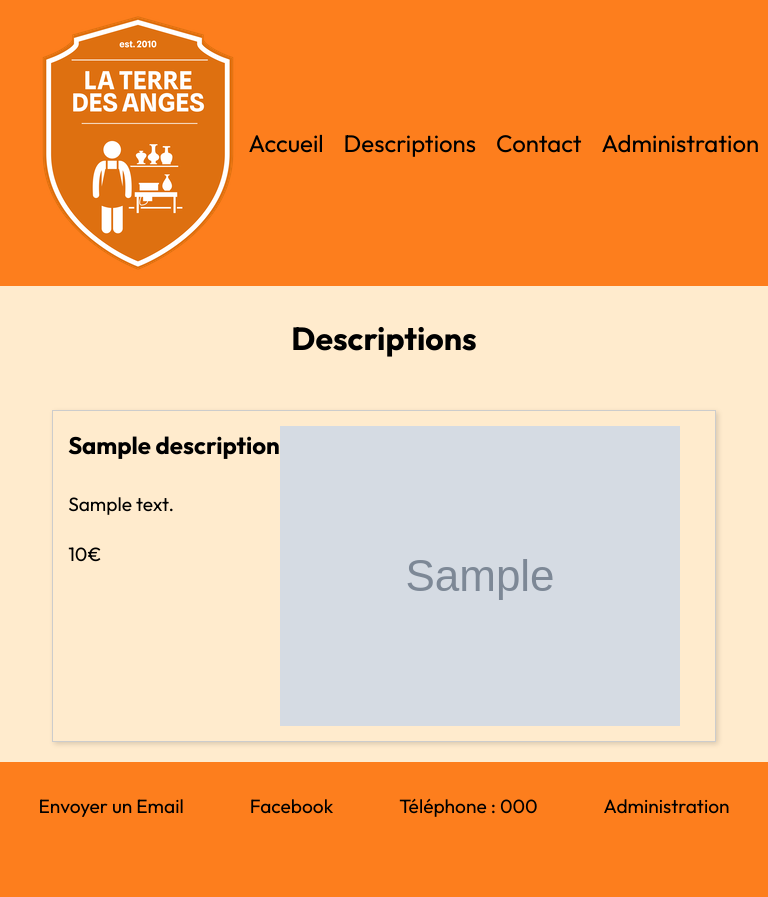
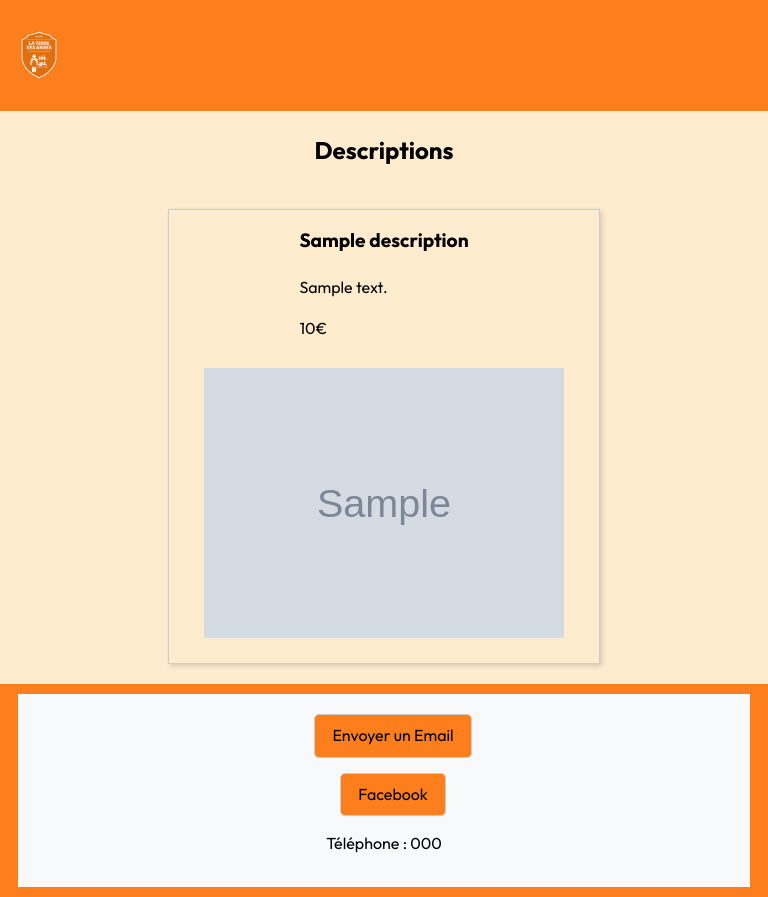
Before and after one commit to ArthurM3il/ProjetWebEcoConcept, a PHP site: page /description.php in a window 768 px wide. Before the commit the page ends 817 px from the top, so only its background shows below. Run offline with PHP 8.4, Linux system fonts and the light colour scheme; tables that the repository leaves empty or names only in its code hold one stand-in row (values such as "Sample post"); grey boxes marked "Sample" are stand-in pictures.

Commit message:
Ajout des media queries

```diff
--- a/Index.php
+++ b/Index.php
@@ -10,7 +10,7 @@
     <title>La terre des anges</title>
     <link rel="stylesheet" href="css/style-minified.css" type="text/css" media="print">
     <link rel="stylesheet" href="css/style-minified.css">
-    <link rel="stylesheet" media="screen and (max-width: 768px)" href="css/mediaQueries-minified.css">
+    <link rel="stylesheet" media="screen and (max-width: 768px)" href="css/mediaQueries.css">
 </head>
 
 <body>
@@ -45,6 +45,7 @@
 </footer>
 
 <script src="js/viewer-minified.js"></script>
+<script src="js/burger.js"></script>
 </body>
 
 </html>
--- a/contact.php
+++ b/contact.php
@@ -11,7 +11,7 @@
     <title>La terre des anges - Contact</title>
     <link rel="stylesheet" href="css/style-minified.css" type="text/css" media="print">
     <link rel="stylesheet" href="css/style-minified.css">
-    <link rel="stylesheet" media="screen and (max-width: 768px)" href="css/mediaQueries-minified.css">
+    <link rel="stylesheet" media="screen and (max-width: 768px)" href="css/mediaQueries.css">
 </head>
 <header><?php require_once 'includes/menu.php'; ?></header>
 <body>
@@ -21,6 +21,7 @@
         <p>Pour me contacter : <a class="contact" href="mailto:<?php echo $contact->Email ?>">Envoyer un Email </a> <br> Par téléphone : <?php echo $contact->Phone ?> <br>
         Ou retrouvez moi sur <a class="contact" href="<?php echo $contact->Facebook?>">Facebook </a></p>
 </div>
+<script src="js/burger.js"></script>
 </body>
 
 <?php
--- a/css/mediaQueries.css
+++ b/css/mediaQueries.css
@@ -1,27 +1,250 @@
+/* mediaQueries.css */
 
-/* Description */
-@media (max-width: 700px) {
+@media screen and (max-width: 768px) {
+    body {
+      font-size: 16px;
+    }
 
-    #descriptions {
-        flex-direction: column; /* Fallback vertical layout for the image block  itself */
-        align-items: center; /* Still, try and centre what you can */
-        width: 100%; /* Or take the whole of page width */
+    header, nav, main, footer {
+      width: 95%;
+    }
 
+    h1 {
+      font-size: 2em;
+    }
 
+    h2 {
+      font-size: 1.5em;
+    }
+
+    h3 {
+      font-size: 1.2em;
+    }
+
+    p, a {
+      font-size: 1em;
+    }
+
+    nav {
+      flex-direction: column;
+      align-items: center;
+    }
+
+    nav a {
+      font-size: 1.2em;
+      padding: 5px;
+    }
+
+    /* Carousel */
+    #carousel-container {
+      width: 90vw;
+      height: auto;
+      max-height: 50vh;
+      overflow: hidden;
+    }
+
+    #carousel img {
+      width: 100%;
+      height: auto;
+      object-fit: contain;
+    }
+
+    .carousel-controls button {
+      font-size: 1em;
+      padding: 5px 10px;
+    }
+
+    /* Descriptions */
+    .description {
+      flex-direction: column;
+      align-items: center;
+    }
+
+    .description img {
+      max-width: 90%;
+      margin: 10px 0;
     }
 
 
-    .description {
+    #presentation{
+        width: 90%;
+    }
+  }
 
-        flex-direction: column; /* Vertical layout */
-        align-items: center;
+
+  /* CSS pour le menu burger */
+
+/* Styles de base pour tous les écrans */
+header {
+    display: flex;
+    justify-content: space-between;
+    align-items: center;
+    padding: 10px 20px;
+    background-color: #fd7e1d;
+  }
+
+  #logo {
+    height: 50px; /* Ou une autre taille appropriée */
+  }
+
+
+  /* Styles pour masquer la navigation par défaut */
+  nav {
+    display: none;
+    position: fixed;
+    top: 0;
+    left: 0;
+    width: 100%;
+    height: 100%;
+    background-color: rgba(0, 0, 0, 0.7);
+    z-index: 100;
+    flex-direction: column;
+    align-items: center;
+    justify-content: center;
+    visibility: hidden;
+  opacity: 0;
+  transition: opacity 0.3s, visibility 0.3s;
+  transform: translateX(-100%);
+  }
+
+  /* Styles pour le menu ouvert */
+  nav.open {
+    visibility: visible;
+    opacity: 1;
+    transform: translateX(0);
+  }
+
+  nav a {
+    display: block;
+    margin: 10px 0;
+    padding: 10px 20px;
+    text-align: center;
+    font-size: 1.5em;
+    color: white;
+    background-color: #fd7e1d;
+    border-radius: 5px;
+  }
+
+
+
+  /* Bouton burger */
+  .burger {
+    display: block;
+    position: relative;
+    width: 30px;
+    height: 20px;
+    cursor: pointer;
+    z-index: 101;
+  }
+
+  .burger span {
+    position: absolute;
+    width: 100%;
+    height: 3px;
+    background-color: black;
+    transition: 0.3s;
+  }
+
+  .burger span:nth-child(1) {
+    top: 0;
+  }
+
+  .burger span:nth-child(2) {
+    top: 50%;
+    transform: translateY(-50%);
+  }
+
+  .burger span:nth-child(3) {
+    bottom: 0;
+  }
+
+  /* Animation du bouton burger */
+  .burger.open span:nth-child(1) {
+    transform: rotate(45deg) translate(5px, 5px);
+  }
+
+  .burger.open span:nth-child(2) {
+    opacity: 0;
+  }
+
+  .burger.open span:nth-child(3) {
+    transform: rotate(-45deg) translate(5px, -5px);
+  }
+
+
+
+  /* Media query pour les écrans plus larges (facultatif) */
+  @media (min-width: 768px) {
+    nav {
+      display: flex;
+      position: static;
+      width: auto;
+      height: auto;
+      background-color: transparent;
+      flex-direction: row;
+      justify-content: space-around;
     }
 
+    nav a {
+      display: inline;
+      margin: 0 10px;
+      padding: 10px;
+      font-size: 1.2em;
+      color: black;
+      background: none;
+    }
+      nav.open{
+          transform:translateX(0%);
+      }
+    .burger {
+      display: none; /* Masquer le bouton burger */
+    }
+  }
 
-    .description img {
-        margin-right: 0; /* Remove margin */
-        margin-bottom: 10px; /* Add bottom margin */
-        max-width: 90%; /* Or percentage to fit */
+  /* Styles de base pour le footer (appliqués à tous les écrans) */
+footer {
+    display: flex;
+    justify-content: space-between;
+    align-items: center;
+    padding: 20px;
+    background-color: #f8f9fa;
+    width: 90%;
+    margin: 10px auto;
+  }
+
+  footer a {
+      text-decoration:none;
+      color:black;
+  }
+
+  footer p {
+    margin: 0; /* Réinitialiser les marges par défaut des paragraphes */
+  }
+
+  /* Media query pour les petits écrans (typiquement en dessous de 768px) */
+  @media (max-width: 768px) {
+    footer {
+      flex-direction: column;
+      align-items: center;
+      text-align: center;
     }
 
-}
+    footer p {
+      margin-bottom: 10px;
+    }
+
+    footer a{
+      display: block;
+      margin-bottom: 5px;
+      width: 100%;
+      padding: 8px;
+      border: 1px solid #ccc;
+      border-radius: 5px;
+      background-color: #fd7e1d;
+    }
+
+  footer p a:hover{
+      color:blanchedalmond;
+  }
+
+  }
--- a/description.php
+++ b/description.php
@@ -10,7 +10,7 @@
     <title>La terre des anges - Descriptions</title>
     <link rel="stylesheet" href="css/style-minified.css" type="text/css" media="print">
     <link rel="stylesheet" href="css/style-minified.css">
-    <link rel="stylesheet" media="screen and (max-width: 768px)" href="css/mediaQueries-minified.css">
+    <link rel="stylesheet" media="screen and (max-width: 768px)" href="css/mediaQueries.css">
 </head>
 <header><?php
 require_once 'includes/menu.php';
@@ -37,7 +37,7 @@
 </div>
 </div>
 </body>
-
+<script src="js/burger.js"></script>
 <footer>
 <?php
 require 'includes/footer.php';
--- a/includes/footer.php
+++ b/includes/footer.php
@@ -6,5 +6,3 @@
 <p><a href="mailto:<?php echo $contact->Email ?>">Envoyer un Email </a></p>
 <p><a href="<?php echo $contact->Facebook?>">Facebook </a></p>
 <p>Téléphone : <?php echo $contact->Phone ?></p>
-
-<p><a href="admin/connexion.php">Administration</a></p>
--- a/includes/menu.php
+++ b/includes/menu.php
@@ -1,4 +1,9 @@
 <img id="logo" src="./assets/imgs/logo.png">
+    <div class="burger">
+        <span></span>
+        <span></span>
+        <span></span>
+    </div>
 <nav>
     <a href="index.php">Accueil</a>
     <a href="description.php">Descriptions</a>
--- /dev/null
+++ b/js/burger.js
@@ -0,0 +1,18 @@
+document.addEventListener('DOMContentLoaded', function() {
+    const burger = document.querySelector('.burger');
+    const nav = document.querySelector('nav'); // nav est toujours null ici car il n'est pas encore dans le DOM
+
+    // Fonction pour afficher le menu
+    function showNav() {
+        nav.style.display = 'flex'; // ou 'block' ou ce qui est approprié
+        nav.style.transition = 'transform 0.3s ease-in-out'; // Appliquer la transition après l'affichage
+
+        // Le reste de votre code pour ouvrir le menu (ajouter la classe 'open', etc.)
+        burger.classList.toggle('open');
+        nav.classList.toggle('open');
+
+    }
+
+
+    burger.addEventListener('click', showNav); // Appel à la fonction showNav au clic
+});
```
